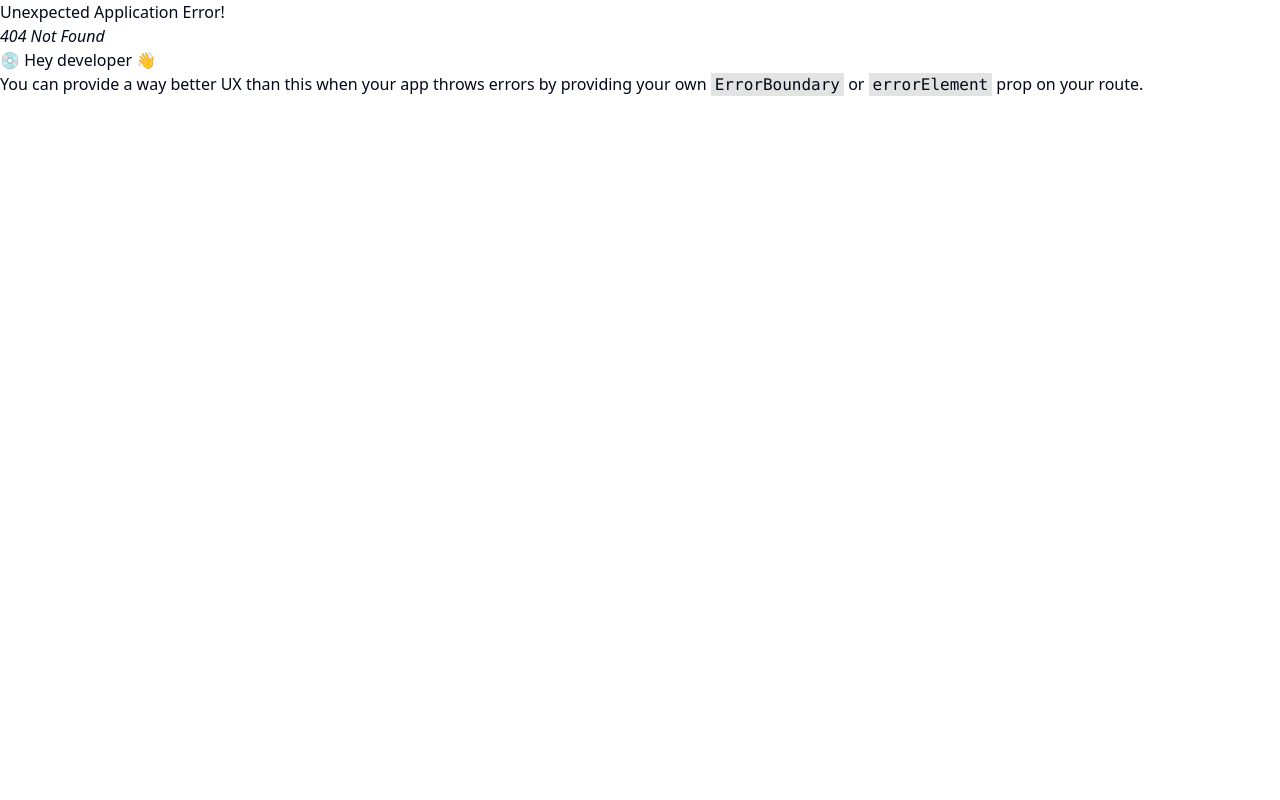
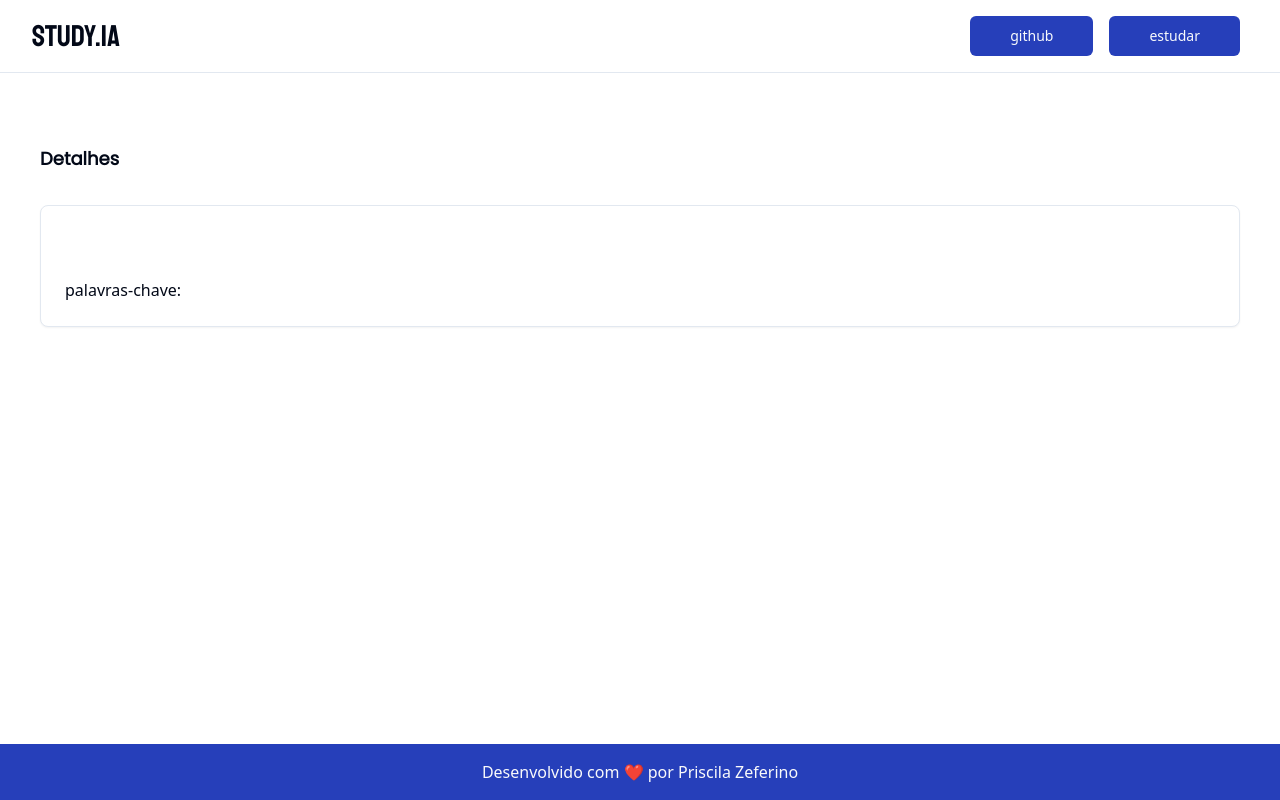
Before and after one commit to PriscilaZeferino/study.ia, a React (Vite) app in the folder web/: page /detalhes/1 in a window 1280 px wide. Before the commit this address had no page. Built offline with nearby package versions, Linux system fonts and the light colour scheme.

Commit message:
adicionado pagina de detalhes

```diff
--- a/web/src/App.tsx
+++ b/web/src/App.tsx
@@ -1,14 +1,41 @@
+import { useEffect, useState } from 'react'
 import { Footer } from './components/footer'
 import { Header } from './components/header'
 import { NavBar } from './components/navbar'
 import { Button } from './components/ui/button'
 import { useNavigate } from 'react-router-dom'
+import { api } from './lib/axios'
+import {
+  Card,
+  CardContent,
+  CardDescription,
+  CardFooter,
+  CardHeader,
+  CardTitle
+} from './components/ui/card'
 
+interface Topicos {
+  id: string
+  topico: string
+  descricao: string
+  palavrasChave: string
+}
 function App () {
   const navigate = useNavigate()
+  const [topicos, setTopicos] = useState<Topicos[] | null>(null)
 
   function addNewTopic () {
     navigate('/add/topics')
+  }
+
+  useEffect(() => {
+    api.get('/listar/topicos').then(response => {
+      setTopicos(response.data)
+    })
+  }, [])
+
+  function toGoCardDetails (data: Topicos) {
+    navigate(`detalhes/${data.id}`, { state: { ...data } })
   }
 
   return (
@@ -16,11 +43,32 @@
       <div className='flex flex-col min-h-screen'>
         <NavBar />
         <main className='flex-grow py-10 '>
-          <div className='flex flew-row justify-around'>
+          <div className='flex flew-row justify-between px-1'>
             <Header title='Sala de estudos' />
             <div className='px-10 py-6 '>
               <Button onClick={addNewTopic}>Adicionar novo tópico</Button>
             </div>
+          </div>
+          <div className='px-10'>
+            {topicos?.map(topicos => {
+              return (
+                <Card
+                  className='my-6'
+                  key={topicos.id}
+                  onClick={() => toGoCardDetails(topicos)}
+                >
+                  <CardHeader>
+                    <CardTitle>{topicos.topico}</CardTitle>
+                  </CardHeader>
+                  <CardContent>
+                    <p>{topicos.descricao}</p>
+                  </CardContent>
+                  <CardFooter>
+                    <p>palavras-chave: {topicos.palavrasChave}</p>
+                  </CardFooter>
+                </Card>
+              )
+            })}
           </div>
         </main>
         <Footer />
--- /dev/null
+++ b/web/src/components/ui/card.tsx
@@ -0,0 +1,79 @@
+import * as React from "react"
+
+import { cn } from "@/lib/utils"
+
+const Card = React.forwardRef<
+  HTMLDivElement,
+  React.HTMLAttributes<HTMLDivElement>
+>(({ className, ...props }, ref) => (
+  <div
+    ref={ref}
+    className={cn(
+      "rounded-lg border bg-card text-card-foreground shadow-sm",
+      className
+    )}
+    {...props}
+  />
+))
+Card.displayName = "Card"
+
+const CardHeader = React.forwardRef<
+  HTMLDivElement,
+  React.HTMLAttributes<HTMLDivElement>
+>(({ className, ...props }, ref) => (
+  <div
+    ref={ref}
+    className={cn("flex flex-col space-y-1.5 p-6", className)}
+    {...props}
+  />
+))
+CardHeader.displayName = "CardHeader"
+
+const CardTitle = React.forwardRef<
+  HTMLParagraphElement,
+  React.HTMLAttributes<HTMLHeadingElement>
+>(({ className, ...props }, ref) => (
+  <h3
+    ref={ref}
+    className={cn(
+      "text-2xl font-semibold leading-none tracking-tight",
+      className
+    )}
+    {...props}
+  />
+))
+CardTitle.displayName = "CardTitle"
+
+const CardDescription = React.forwardRef<
+  HTMLParagraphElement,
+  React.HTMLAttributes<HTMLParagraphElement>
+>(({ className, ...props }, ref) => (
+  <p
+    ref={ref}
+    className={cn("text-sm text-muted-foreground", className)}
+    {...props}
+  />
+))
+CardDescription.displayName = "CardDescription"
+
+const CardContent = React.forwardRef<
+  HTMLDivElement,
+  React.HTMLAttributes<HTMLDivElement>
+>(({ className, ...props }, ref) => (
+  <div ref={ref} className={cn("p-6 pt-0", className)} {...props} />
+))
+CardContent.displayName = "CardContent"
+
+const CardFooter = React.forwardRef<
+  HTMLDivElement,
+  React.HTMLAttributes<HTMLDivElement>
+>(({ className, ...props }, ref) => (
+  <div
+    ref={ref}
+    className={cn("flex items-center p-6 pt-0", className)}
+    {...props}
+  />
+))
+CardFooter.displayName = "CardFooter"
+
+export { Card, CardHeader, CardFooter, CardTitle, CardDescription, CardContent }
--- a/web/src/main.tsx
+++ b/web/src/main.tsx
@@ -5,6 +5,7 @@
 import App from './App'
 import './index.css'
 import AddTopic from './pages/AddTopic'
+import Detalhes from './pages/Detalhes'
 
 const router = createBrowserRouter([
   {
@@ -14,6 +15,10 @@
   {
     path:'/add/topics',
     element: <AddTopic/>
+  },
+  {
+    path: '/detalhes/:id',
+    element: <Detalhes/>
   }
 ])
 
--- /dev/null
+++ b/web/src/pages/Detalhes.tsx
@@ -0,0 +1,54 @@
+import { useEffect } from 'react'
+import { Footer } from '../components/footer'
+import { Header } from '../components/header'
+import { NavBar } from '../components/navbar'
+import { useLocation } from 'react-router-dom'
+import {
+  Card,
+  CardContent,
+  CardFooter,
+  CardHeader,
+  CardTitle
+} from '@/components/ui/card'
+
+interface Topicos {
+  id: string
+  topico: string
+  descricao: string
+  palavrasChave: string
+}
+
+function Detalhes () {
+  const location = useLocation()
+  const { id, topico, descricao, palavrasChave }: Topicos = location.state || {}
+
+  return (
+    <>
+      <div className='flex flex-col min-h-screen'>
+        <NavBar />
+        <main className='flex-grow py-10 '>
+          <Header title='Detalhes' />
+          <div className='px-10'>
+            <Card>
+              <CardHeader>
+                <CardTitle>{topico}</CardTitle>
+              </CardHeader>
+              <CardContent>
+                <p>{descricao}</p>
+              </CardContent>
+              <CardFooter>
+                <p>palavras-chave: {palavrasChave}</p>
+              </CardFooter>
+            </Card>
+          </div>
+          <div>
+
+          </div>
+        </main>
+        <Footer />
+      </div>
+    </>
+  )
+}
+
+export default Detalhes
```
Also changed, not shown: 1 other file (tests, documents, lock files or other folders).
